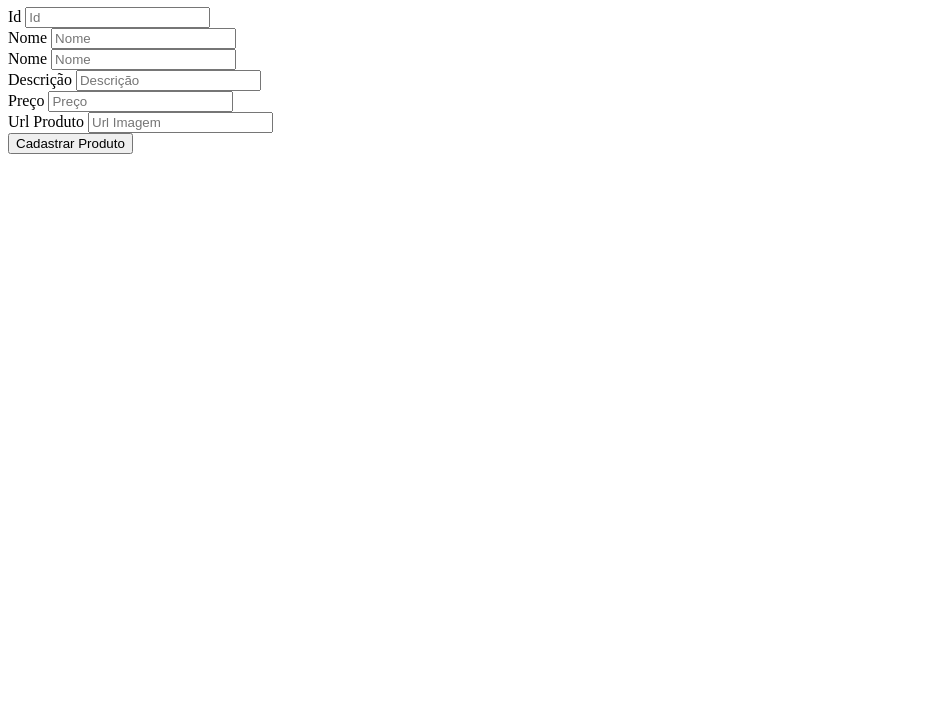
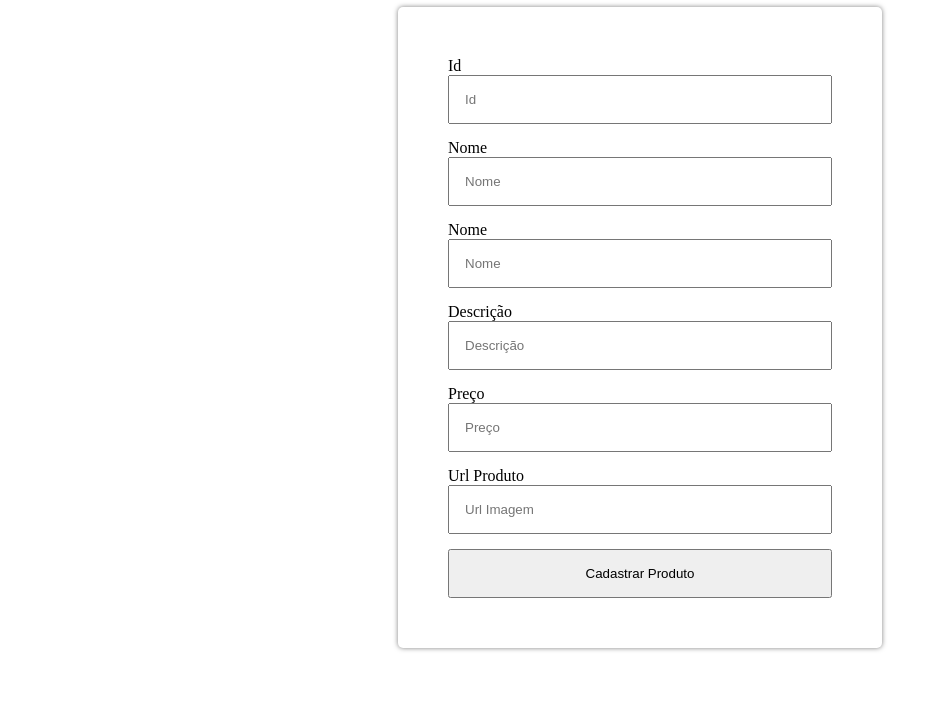
Before and after one commit to guilhermeterenciani/projeto1022b, a plain HTML site: page web/cadastro.html in a window 1280 px wide. Shown: the part 99-800 px from the top of the page, without its empty margins (0-940 px from the left). Drawn offline with Linux system fonts and the light colour scheme.

Commit message:
Update cadastro.html

```diff
--- a/web/cadastro.html
+++ b/web/cadastro.html
@@ -5,6 +5,29 @@
     <meta charset="UTF-8">
     <meta name="viewport" content="width=device-width, initial-scale=1.0">
     <title>Cadastro de Produtos</title>
+    <style>
+        body{
+            display: flex;
+            flex-direction: column;
+            align-items: center;
+        }
+        .cadastro{
+            box-shadow: 0px 0px 5px rgb(0,0,0,0.5) ;
+            border-radius: 5px;
+            width: 30vw;
+            padding: 50px;
+            display: flex;
+            flex-direction: column;
+            gap: 15px;
+        }
+        .input-conteudo{
+            display: flex;
+            flex-direction: column;
+        }
+        input{
+            padding: 15px;
+        }
+    </style>
 </head>
 
 <body>
```
